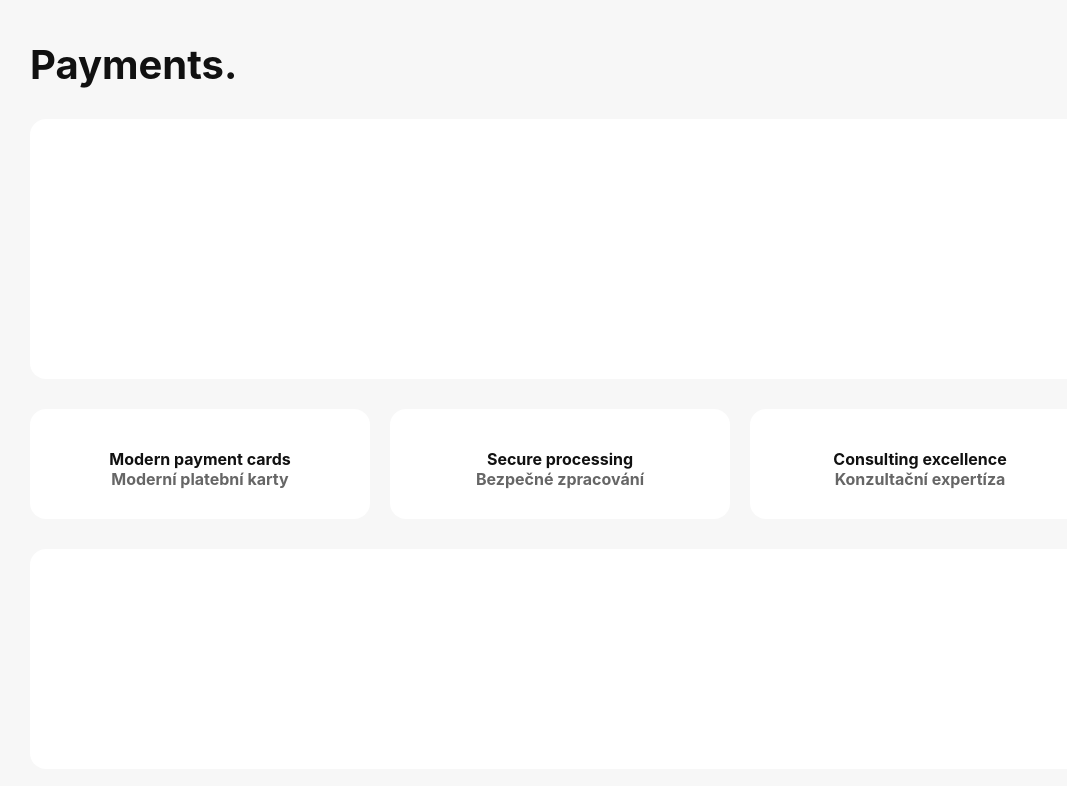
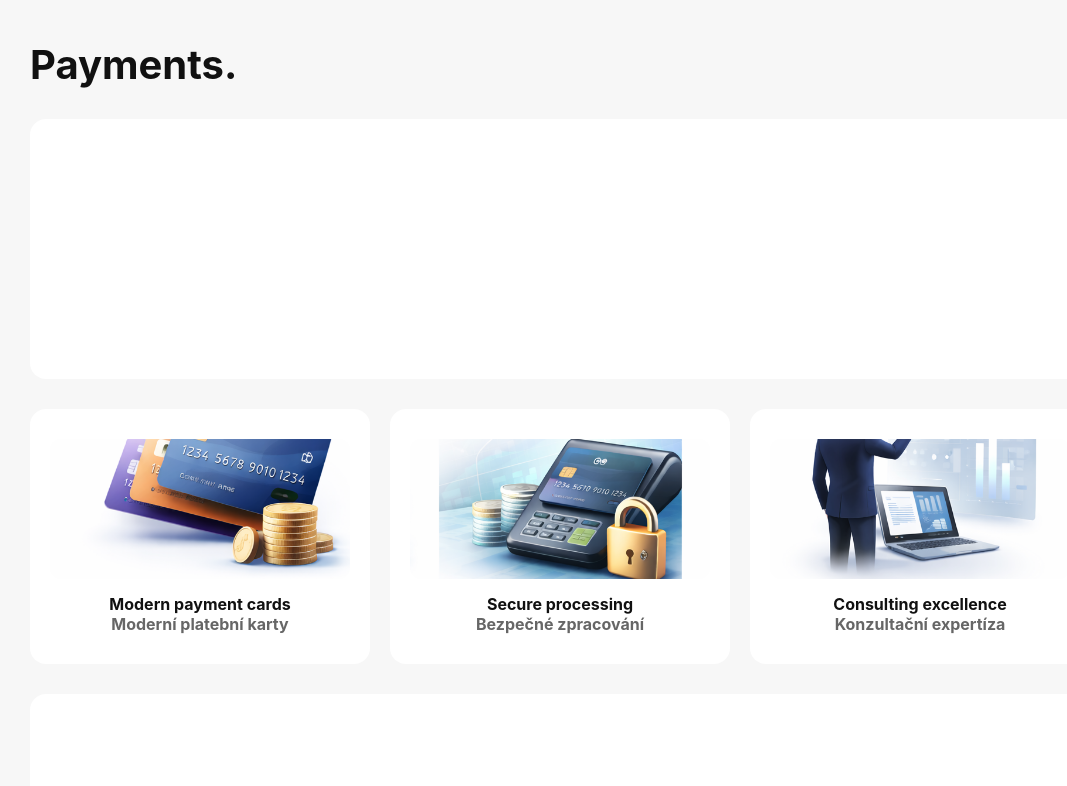
Before and after one commit to mbetwcsro/mbetwcsro.github.io, a plain HTML site: page index.html in a window 1280 px wide. Shown: the top 786 px of the page, without its empty margins (80-1147 px from the left). Drawn offline with Linux system fonts and the light colour scheme.

Commit message:
add: card images

```diff
--- a/index.html
+++ b/index.html
@@ -65,6 +65,28 @@ h1 {
 .card h3 {
   font-size: 16px;
   margin-top: 10px;
+}
+
+.card-image {
+  height: 140px;
+  border-radius: 12px;
+  margin-bottom: 15px;
+  background-size: cover;
+  background-position: center;
+  transition: transform 0.4s ease;
+}
+
+/* konkrétní obrázky */
+.card1 {
+  background-image: url('images/row-1-column-1.png');
+}
+
+.card2 {
+  background-image: url('images/row-1-column-2.png');
+}
+
+.card3 {
+  background-image: url('images/row-1-column-3.png');
 }
 
 /* SECOND BLOCK */
@@ -144,12 +166,15 @@ h1 {
   <!-- CARDS -->
   <div class="cards">
     <div class="card">
+      <div class="card-image card1"></div>
       <h3>Modern payment cards<br><span style="color:var(--muted)">Moderní platební karty</span></h3>
     </div>
     <div class="card">
+      <div class="card-image card2"></div>
       <h3>Secure processing<br><span style="color:var(--muted)">Bezpečné zpracování</span></h3>
     </div>
     <div class="card">
+      <div class="card-image card3"></div>
       <h3>Consulting excellence<br><span style="color:var(--muted)">Konzultační expertíza</span></h3>
     </div>
   </div>
```
Also changed, not shown: images/row-1-column-1.png (added), images/row-1-column-2.png (added), images/row-1-column-3.png (added).
